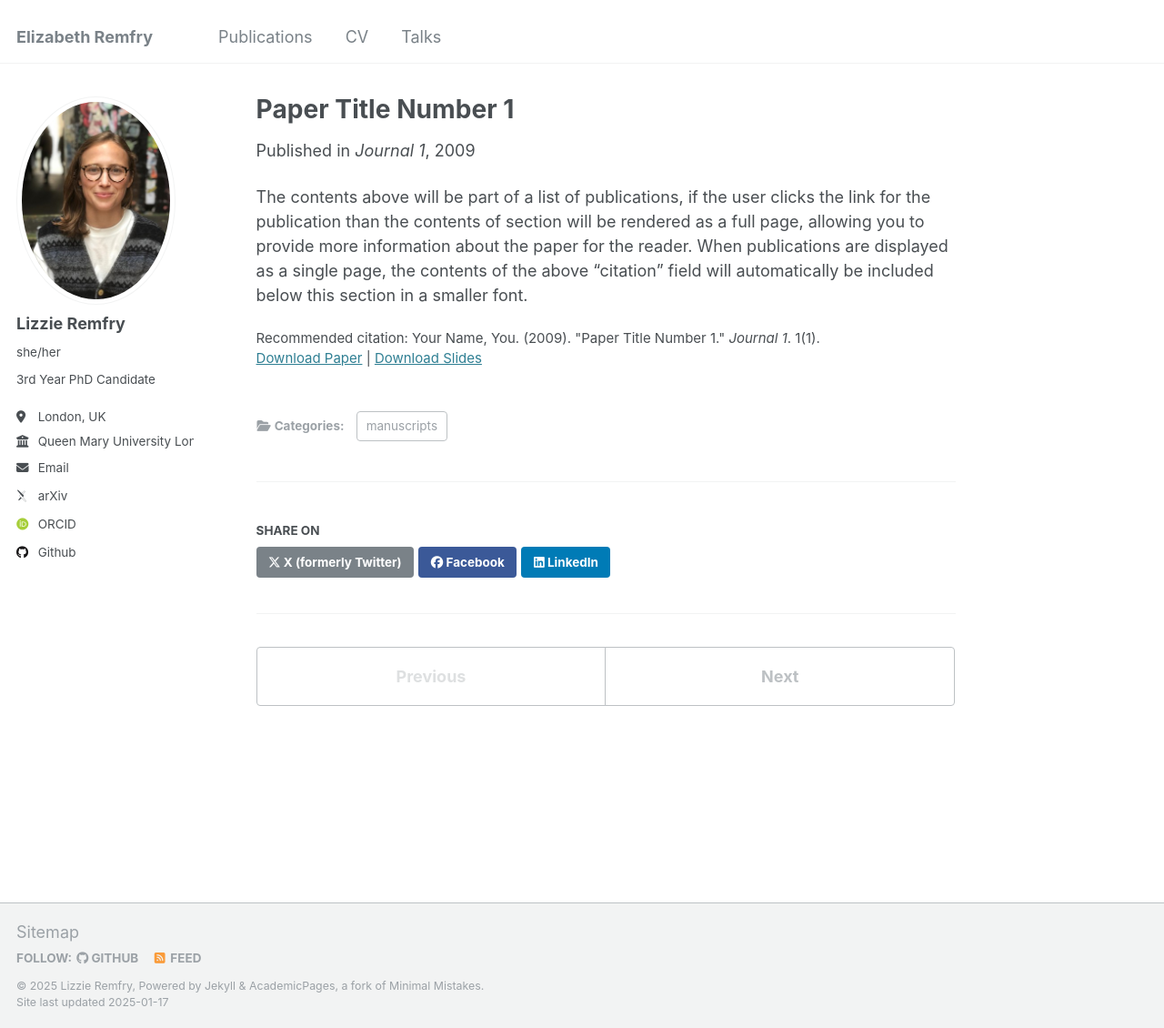
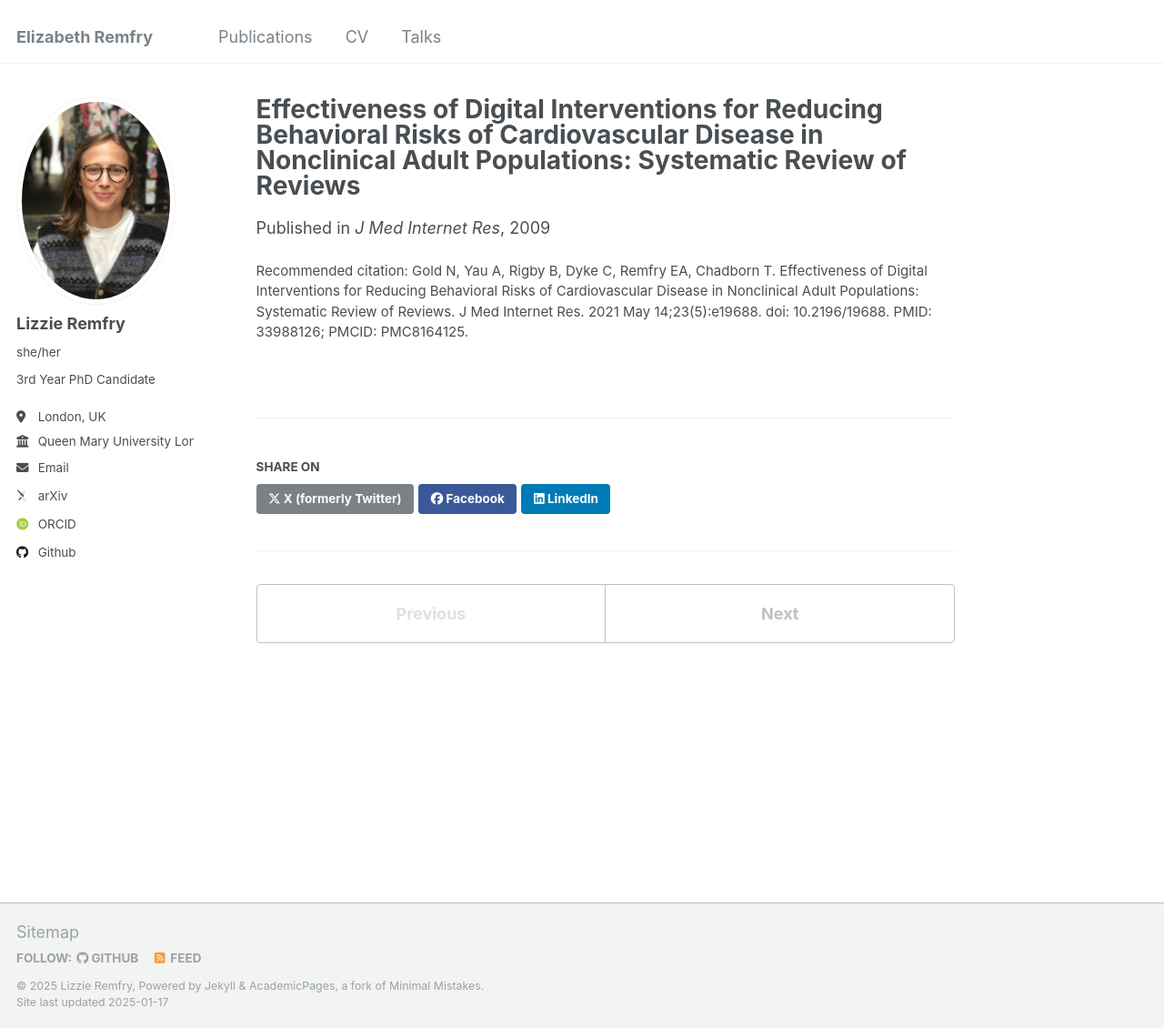
Before and after one commit to LizRem/lizrem.github.io, a Jekyll site: the page built from _publications/2009-10-01-paper-title-number-1.md, in a window 1280 px wide and 1130 px high. Shown: the whole window at 91% size. Built offline with Jekyll 4.4.1, drawn with Linux system fonts in a browser that asks for light colours; some web fonts are replaced.

Commit message:
Update 2009-10-01-paper-title-number-1.md

```diff
--- a/_publications/2009-10-01-paper-title-number-1.md
+++ b/_publications/2009-10-01-paper-title-number-1.md
@@ -1,14 +1,8 @@
 ---
-title: "Paper Title Number 1"
+title: "Effectiveness of Digital Interventions for Reducing Behavioral Risks of Cardiovascular Disease in Nonclinical Adult Populations: Systematic Review of Reviews"
 collection: publications
-category: manuscripts
-permalink: /publication/2009-10-01-paper-title-number-1
-excerpt: 'This paper is about the number 1. The number 2 is left for future work.'
 date: 2009-10-01
-venue: 'Journal 1'
-slidesurl: 'http://academicpages.github.io/files/slides1.pdf'
-paperurl: 'http://academicpages.github.io/files/paper1.pdf'
-citation: 'Your Name, You. (2009). &quot;Paper Title Number 1.&quot; <i>Journal 1</i>. 1(1).'
+venue: 'J Med Internet Res'
+doi: 'https://doi.org/10.2196/19688'
+citation: 'Gold N, Yau A, Rigby B, Dyke C, Remfry EA, Chadborn T. Effectiveness of Digital Interventions for Reducing Behavioral Risks of Cardiovascular Disease in Nonclinical Adult Populations: Systematic Review of Reviews. J Med Internet Res. 2021 May 14;23(5):e19688. doi: 10.2196/19688. PMID: 33988126; PMCID: PMC8164125.'
 ---
-
-The contents above will be part of a list of publications, if the user clicks the link for the publication than the contents of section will be rendered as a full page, allowing you to provide more information about the paper for the reader. When publications are displayed as a single page, the contents of the above "citation" field will automatically be included below this section in a smaller font.
```
